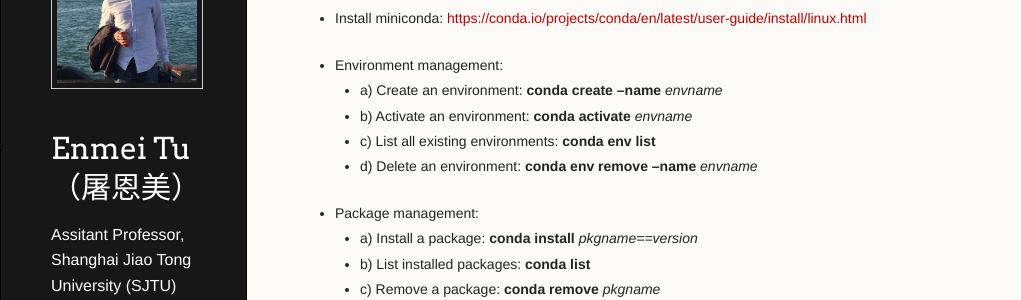
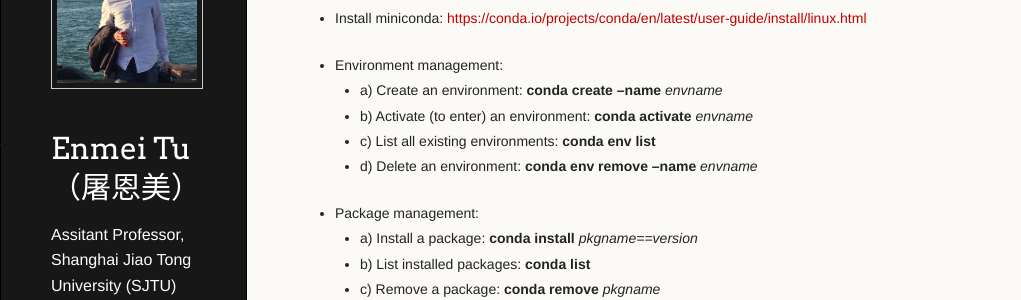
Before and after one commit to hellotem/enmeitu.github.io, a Jekyll site: the page built from resource/linux.md, in a window 1280 px wide and 900 px high, scrolled down 1711 px. Shown: the part 152-452 px from the top of the window, without its empty margins (0-1021 px from the left). Built offline with Jekyll 4.4.1, drawn with Linux system fonts in a browser that asks for light colours; our own code applies the rules of GitHub Pages for plain Markdown files.

Commit message:
Update linux.md

```diff
--- a/resource/linux.md
+++ b/resource/linux.md
@@ -57,7 +57,7 @@ With conda, you can quickly create a virtual environment and install specific ve
 
 * Environment management:
   - a) Create an environment: **conda create --name** _envname_
-  - b) Activate an environment: **conda activate** _envname_
+  - b) Activate (to enter) an environment: **conda activate** _envname_
   - c) List all existing environments: **conda env list**
   - d) Delete an environment: **conda env remove --name** _envname_
 
```
